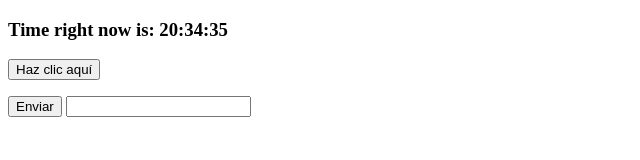
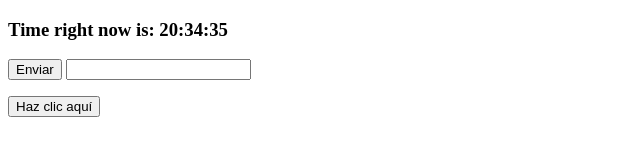
Before and after one commit to Pablogit2023/Pablogit2023.github.io, a plain HTML site: page index.html in a window 1280 px wide. Shown: the whole page, without its empty margins (0-640 px from the left). Drawn offline with Linux system fonts and the light colour scheme.

Commit message:
Initial commit

```diff
--- a/index.html
+++ b/index.html
@@ -23,18 +23,18 @@
         <button onclick="validate()" type='submit' id='validate'>Validate!</button>
 
     </form>-->
+    <p>
+        <input name="enviar" id="enviar" value="Enviar" type="submit" onclick="miFuncion()">
+        <input name="Nombre" id="Nombre" type="text">
+    </p>
 
-
-    <button onclick="miFuncion()">Haz clic aquí</button>
+    <button name="Funcion" id="Funcion" onclick="miFuncion()">Haz clic aquí</button>
     <script>
         function miFuncion() {
             alert("Hola mundo");
         }
     </script>
-    <p>
-        <input name="enviar" id="enviar" value="Enviar" type="submit">
-        <input name="Nombre" id="Nombre" type="text">
-    </p>
+
 
 </body>
 </html>
```
